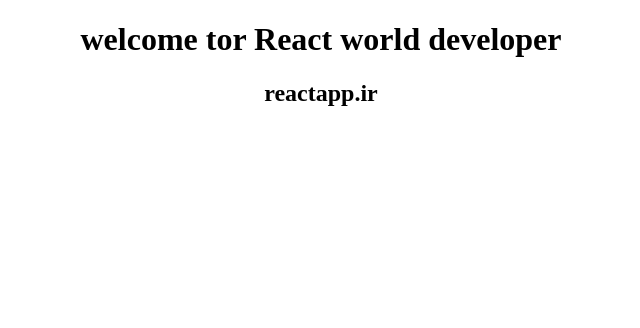
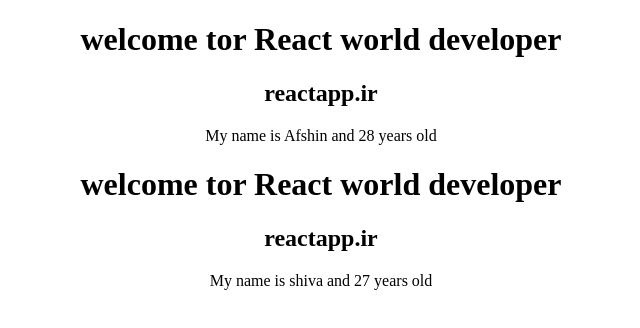
Before and after one commit to afshin4460/React-Js-with-reactapp.ir, a React (Create React App) app: page / in a window 1280 px wide. Shown: the top 328 px of the page, without its empty margins (319-959 px from the left). Built offline with nearby package versions, Linux system fonts and the light colour scheme.

Commit message:
passing props to components

```diff
--- a/src/App.jsx
+++ b/src/App.jsx
@@ -3,9 +3,15 @@
 import Website from './components/webstie';
 
 function App() {
+
+  const handleClick = (name) => {
+    alert('Hi ' + name)
+  };
+
   return (
     <div className='App'>
-      <Website />
+      <Website name='Afshin' age='28' click={() => handleClick('Afshin')} />
+      <Website name='shiva' age='27' click={() => handleClick('Shiva')} />
     </div>
   );
 }
--- a/src/components/webstie.jsx
+++ b/src/components/webstie.jsx
@@ -1,16 +1,21 @@
 import React from 'react';
 
-function Welcome() {
+function Welcome(props) {
     return (
-        <h1>welcome tor React world developer</h1>
+        <div>
+            {props.children}
+        </div>
     );
 }
 
-function Website() {
+function Website(props) {
     return (
         <div>
-            <Welcome />
+            <Welcome>
+                <h1>welcome tor React world developer</h1>
+            </Welcome>
             <h2>reactapp.ir</h2>
+            <p onClick={props.click}>My name is {props.name} and {props.age} years old</p>
         </div>
     );
 }
```
